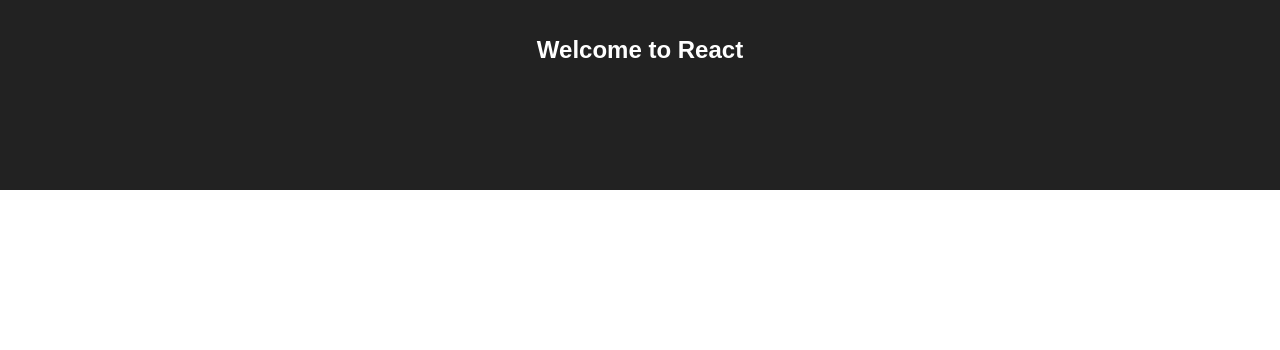
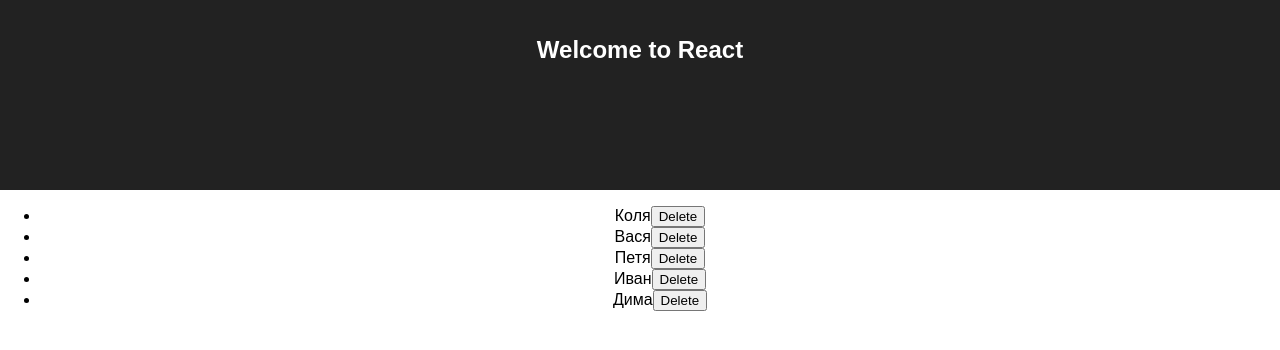
Before and after one commit to behuamuh/codemu, a React (Create React App) app: page /task25 in a window 1280 px wide. Shown: the top 350 px of the page. Built offline with nearby package versions, Linux system fonts and the light colour scheme.

Commit message:
up task to 29

```diff
--- /dev/null
+++ b/src/secondComponents/Task22.js
@@ -0,0 +1,17 @@
+import React, { Component } from 'react';
+
+export default class Task22 extends Component {
+  state = { users: ['Коля', 'Вася', 'Петя', 'Иван', 'Дима'] };
+
+  getUsers() {
+    const list = this.state.users.map(user => {
+      return <li key={user}>{user}</li>;
+    });
+
+    return list;
+  }
+
+  render() {
+    return <ul>{this.getUsers()}</ul>;
+  }
+}
--- /dev/null
+++ b/src/secondComponents/Task23.js
@@ -0,0 +1,26 @@
+import React, { Component } from 'react';
+
+export default class Task23 extends Component {
+  state = { users: ['Коля', 'Вася', 'Петя', 'Иван', 'Дима'] };
+
+  getUsers() {
+    const list = this.state.users.map(user => {
+      return <li key={user}>{user}</li>;
+    });
+
+    return list;
+  }
+
+  addUser = () => {
+    this.setState({ users: [...this.state.users, 'punkt'] });
+  };
+
+  render() {
+    return (
+      <div>
+        <ul>{this.getUsers()}</ul>
+        <button onClick={this.addUser}>Add</button>
+      </div>
+    );
+  }
+}
--- /dev/null
+++ b/src/secondComponents/Task24.js
@@ -0,0 +1,26 @@
+import React, { Component } from 'react';
+
+export default class Task24 extends Component {
+  state = { users: ['Коля', 'Вася', 'Петя', 'Иван', 'Дима'] };
+
+  getUsers() {
+    const list = this.state.users.map(user => {
+      return <li key={user}>{user}</li>;
+    });
+
+    return list;
+  }
+
+  deleteUser = () => {
+    this.setState({ users: this.state.users.slice(0, -1) });
+  };
+
+  render() {
+    return (
+      <div>
+        <ul>{this.getUsers()}</ul>
+        <button onClick={this.deleteUser}>Delete</button>
+      </div>
+    );
+  }
+}
--- /dev/null
+++ b/src/secondComponents/Task25.js
@@ -0,0 +1,28 @@
+import React, { Component } from 'react';
+
+export default class Task25 extends Component {
+  state = { users: ['Коля', 'Вася', 'Петя', 'Иван', 'Дима'] };
+
+  getUsers() {
+    const list = this.state.users.map((user, index) => {
+      return (
+        <li key={index}>
+          {user}
+          <button onClick={this.deleteUser(index)}>Delete</button>
+        </li>
+      );
+    });
+    return list;
+  }
+
+  deleteUser = index => () => {
+    const users = this.state.users;
+    this.setState({
+      users: [...users.slice(0, index), ...users.slice(index + 1)],
+    });
+  };
+
+  render() {
+    return <ul>{this.getUsers()}</ul>;
+  }
+}
--- /dev/null
+++ b/src/secondComponents/Task26.js
@@ -0,0 +1,23 @@
+import React, { Component } from 'react';
+
+export default class Task26 extends Component {
+  state = { value: '' };
+
+  handleChange = event => {
+    this.setState({ value: event.target.value });
+  };
+
+  render() {
+    return (
+      <div>
+        <input
+          type="text"
+          onChange={this.handleChange}
+          name="text"
+          value={this.state.value}
+        />
+        <p>{this.state.value}</p>
+      </div>
+    );
+  }
+}
--- /dev/null
+++ b/src/secondComponents/Task27.js
@@ -0,0 +1,23 @@
+import React, { Component } from 'react';
+
+export default class Task27 extends Component {
+  state = { value: '' };
+
+  handleChange = event => {
+    this.setState({ value: event.target.value });
+  };
+
+  render() {
+    return (
+      <div>
+        <input
+          type="text"
+          onChange={this.handleChange}
+          name="text"
+          value={this.state.value}
+        />
+        <p>{this.state.value.toUpperCase()}</p>
+      </div>
+    );
+  }
+}
--- /dev/null
+++ b/src/secondComponents/Task28.js
@@ -0,0 +1,24 @@
+import React, { Component } from 'react';
+
+export default class Task28 extends Component {
+  state = { value: 0 };
+
+  handleChange = event => {
+    this.setState({ value: +event.target.value });
+  };
+
+  render() {
+    return (
+      <div>
+        <input
+          type="number"
+          value={this.state.value}
+          max={150}
+          min={0}
+          onChange={this.handleChange}
+        />
+        <p> Вы родились в {new Date().getFullYear() - this.state.value} году</p>
+      </div>
+    );
+  }
+}
--- /dev/null
+++ b/src/secondComponents/Task29.js
@@ -0,0 +1,22 @@
+import React, { Component } from 'react';
+
+export default class Task29 extends Component {
+  state = { value: '' };
+
+  handleChange = event => {
+    this.setState({ value: event.target.value });
+  };
+
+  render() {
+    const { value } = this.state;
+    const [first, second, third] = value.split(' ');
+    return (
+      <div>
+        <input type="text" value={value} onChange={this.handleChange} />
+        <p>{first}</p>
+        <p>{second}</p>
+        <p>{third}</p>
+      </div>
+    );
+  }
+}
```
Also changed, not shown: src/routes.js (+40 -0 lines).
